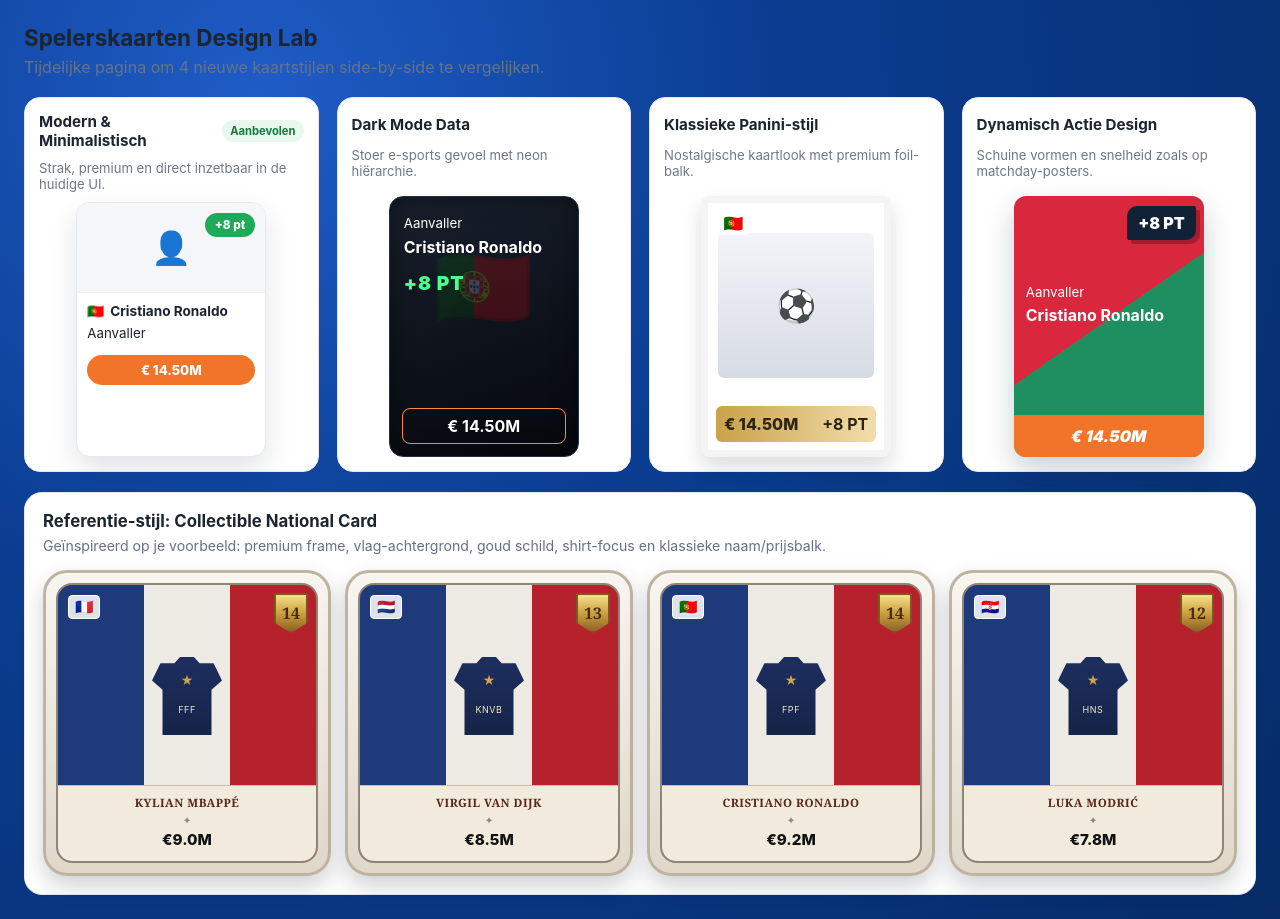
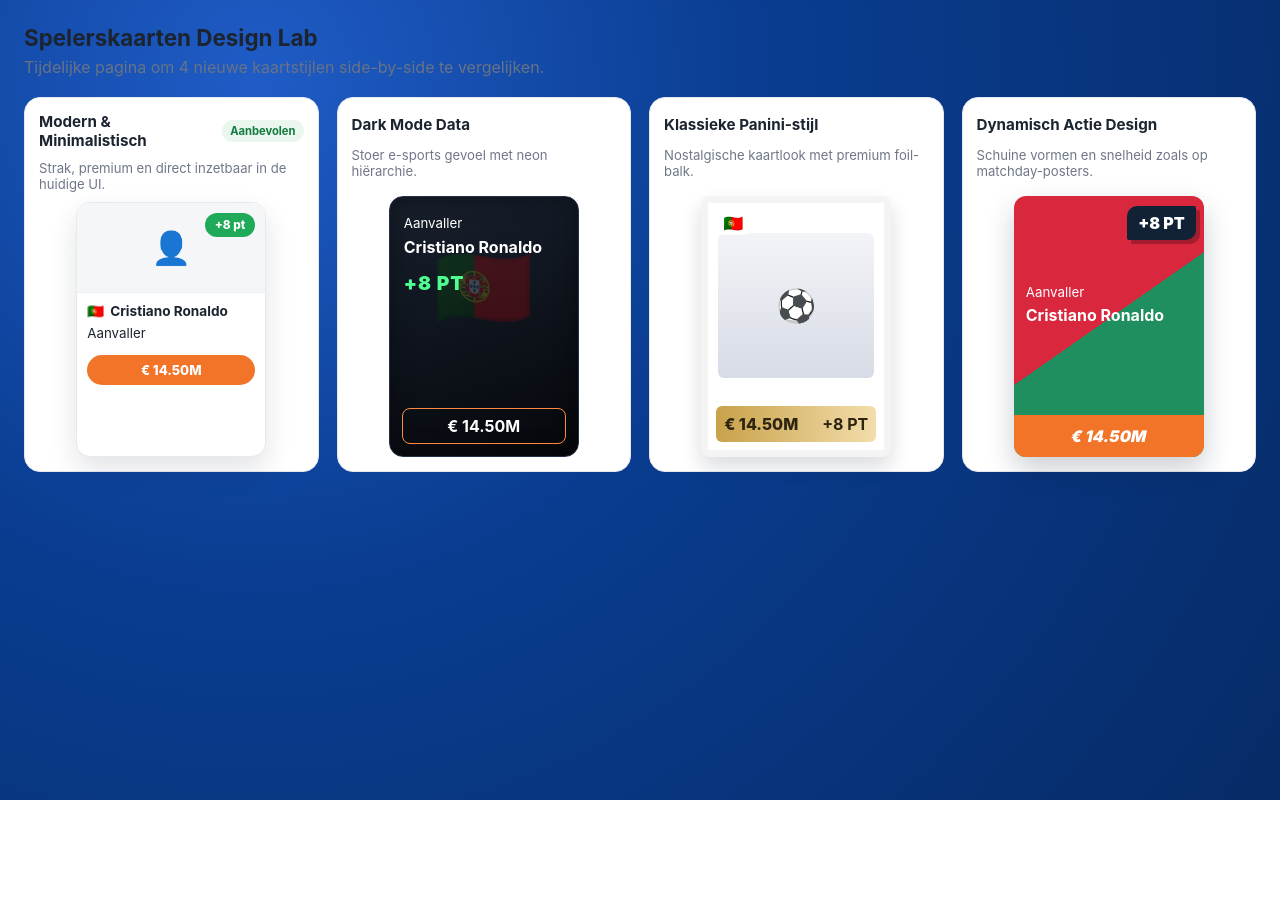
Before and after one commit to Team-Siduii/Fantasy-Football-Gori, a Next.js app: page /manager/design-lab/player-cards in a window 1280 px wide. After the commit the page ends 800 px from the top, so only its background shows below. Built offline with nearby package versions, Linux system fonts and the light colour scheme.

Commit message:
Revert "Add collectible reference player-card section to design lab"
This reverts commit 5470390bd28fc3e0cf7e45a63f9c92b52ec7a4b0.

```diff
--- a/src/app/manager/design-lab/player-cards/page.tsx
+++ b/src/app/manager/design-lab/player-cards/page.tsx
@@ -8,13 +8,6 @@ const samplePlayer = {
   points: "+8",
   price: "€ 14.50M",
 };
-
-const collectorCards = [
-  { name: "KYLIAN MBAPPÉ", flag: "🇫🇷", rating: 14, price: "€9.0M", jersey: "FFF" },
-  { name: "VIRGIL VAN DIJK", flag: "🇳🇱", rating: 13, price: "€8.5M", jersey: "KNVB" },
-  { name: "CRISTIANO RONALDO", flag: "🇵🇹", rating: 14, price: "€9.2M", jersey: "FPF" },
-  { name: "LUKA MODRIĆ", flag: "🇭🇷", rating: 12, price: "€7.8M", jersey: "HNS" },
-];
 
 export default function PlayerCardsDesignLabPage() {
   const concepts = getPlayerCardDesignConcepts();
@@ -86,40 +79,6 @@ export default function PlayerCardsDesignLabPage() {
           </article>
         ))}
       </section>
-
-      <section className={styles.referenceSection}>
-        <div className={styles.referenceHead}>
-          <h2>Referentie-stijl: Collectible National Card</h2>
-          <p>
-            Geïnspireerd op je voorbeeld: premium frame, vlag-achtergrond, goud schild, shirt-focus en klassieke
-            naam/prijsbalk.
-          </p>
-        </div>
-
-        <div className={styles.referenceGrid}>
-          {collectorCards.map((player) => (
-            <article key={player.name} className={styles.collectorCard}>
-              <div className={styles.collectorInner}>
-                <div className={styles.collectorMiniFlag}>{player.flag}</div>
-                <div className={styles.collectorBadge}>{player.rating}</div>
-
-                <div className={styles.collectorShirtWrap}>
-                  <div className={styles.collectorShirt}>
-                    <span>★</span>
-                    <small>{player.jersey}</small>
-                  </div>
-                </div>
-
-                <div className={styles.collectorFooter}>
-                  <h3>{player.name}</h3>
-                  <div className={styles.collectorDivider}>✦</div>
-                  <p>{player.price}</p>
-                </div>
-              </div>
-            </article>
-          ))}
-        </div>
-      </section>
     </main>
   );
 }
--- a/src/app/manager/design-lab/player-cards/player-cards-lab.module.css
+++ b/src/app/manager/design-lab/player-cards/player-cards-lab.module.css
@@ -243,137 +243,3 @@
 .dynamicPrice::before {
   content: "";
 }
-
-.referenceSection {
-  background: #fff;
-  border: 1px solid #e6e8ef;
-  border-radius: 18px;
-  padding: 18px;
-  display: grid;
-  gap: 16px;
-}
-
-.referenceHead h2 {
-  margin: 0;
-  font-size: 1.05rem;
-}
-
-.referenceHead p {
-  margin: 6px 0 0;
-  color: #667085;
-  font-size: 0.88rem;
-}
-
-.referenceGrid {
-  display: grid;
-  grid-template-columns: repeat(auto-fit, minmax(170px, 1fr));
-  gap: 14px;
-}
-
-.collectorCard {
-  background: linear-gradient(180deg, #f8f5ef 0%, #e0d7c9 100%);
-  border-radius: 24px;
-  border: 3px solid #beb4a2;
-  padding: 10px;
-  box-shadow: 0 10px 22px rgba(16, 24, 40, 0.2), inset 0 1px 0 rgba(255, 255, 255, 0.5);
-}
-
-.collectorInner {
-  border-radius: 16px;
-  min-height: 280px;
-  position: relative;
-  overflow: hidden;
-  border: 2px solid #8e8578;
-  background: linear-gradient(90deg, #1f3a7a 0 33.3%, #edebe4 33.3% 66.6%, #b6222c 66.6% 100%);
-}
-
-.collectorMiniFlag {
-  position: absolute;
-  top: 10px;
-  left: 10px;
-  background: rgba(255, 255, 255, 0.85);
-  border: 1px solid #fff;
-  border-radius: 4px;
-  padding: 2px 6px;
-  font-size: 0.92rem;
-}
-
-.collectorBadge {
-  position: absolute;
-  top: 8px;
-  right: 8px;
-  min-width: 34px;
-  height: 40px;
-  display: grid;
-  place-items: center;
-  font-family: Georgia, "Times New Roman", serif;
-  font-weight: 700;
-  color: #4a2c16;
-  background: linear-gradient(180deg, #f7e08a 0%, #c89c3c 54%, #8e6426 100%);
-  clip-path: polygon(50% 100%, 0 74%, 0 0, 100% 0, 100% 74%);
-  border: 2px solid #7b5620;
-  box-shadow: 0 6px 10px rgba(0, 0, 0, 0.3);
-}
-
-.collectorShirtWrap {
-  padding-top: 72px;
-  display: grid;
-  justify-items: center;
-}
-
-.collectorShirt {
-  width: 70px;
-  height: 78px;
-  background: linear-gradient(180deg, #1d2f5f, #152448);
-  clip-path: polygon(12% 8%, 32% 8%, 40% 0, 60% 0, 68% 8%, 88% 8%, 100% 30%, 85% 42%, 85% 100%, 15% 100%, 15% 42%, 0 30%);
-  box-shadow: 0 10px 18px rgba(8, 20, 48, 0.5);
-  color: #d3a44a;
-  display: grid;
-  place-items: center;
-  text-align: center;
-}
-
-.collectorShirt span {
-  font-size: 0.78rem;
-  margin-top: 8px;
-}
-
-.collectorShirt small {
-  color: #f6e7bf;
-  font-size: 0.56rem;
-  letter-spacing: 0.06em;
-  margin-bottom: 12px;
-}
-
-.collectorFooter {
-  position: absolute;
-  left: 0;
-  right: 0;
-  bottom: 0;
-  background: #f2ebdd;
-  border-top: 1px solid #c9bda8;
-  padding: 10px 8px 12px;
-  text-align: center;
-}
-
-.collectorFooter h3 {
-  margin: 0;
-  font-size: 0.72rem;
-  line-height: 1.2;
-  color: #5a2615;
-  font-family: Georgia, "Times New Roman", serif;
-  letter-spacing: 0.04em;
-}
-
-.collectorDivider {
-  color: #8e8578;
-  margin-top: 4px;
-  font-size: 0.64rem;
-}
-
-.collectorFooter p {
-  margin: 4px 0 0;
-  font-size: 0.95rem;
-  font-weight: 800;
-  color: #111;
-}
```
Also changed, not shown: 1 other file (tests, documents, lock files or other folders).
